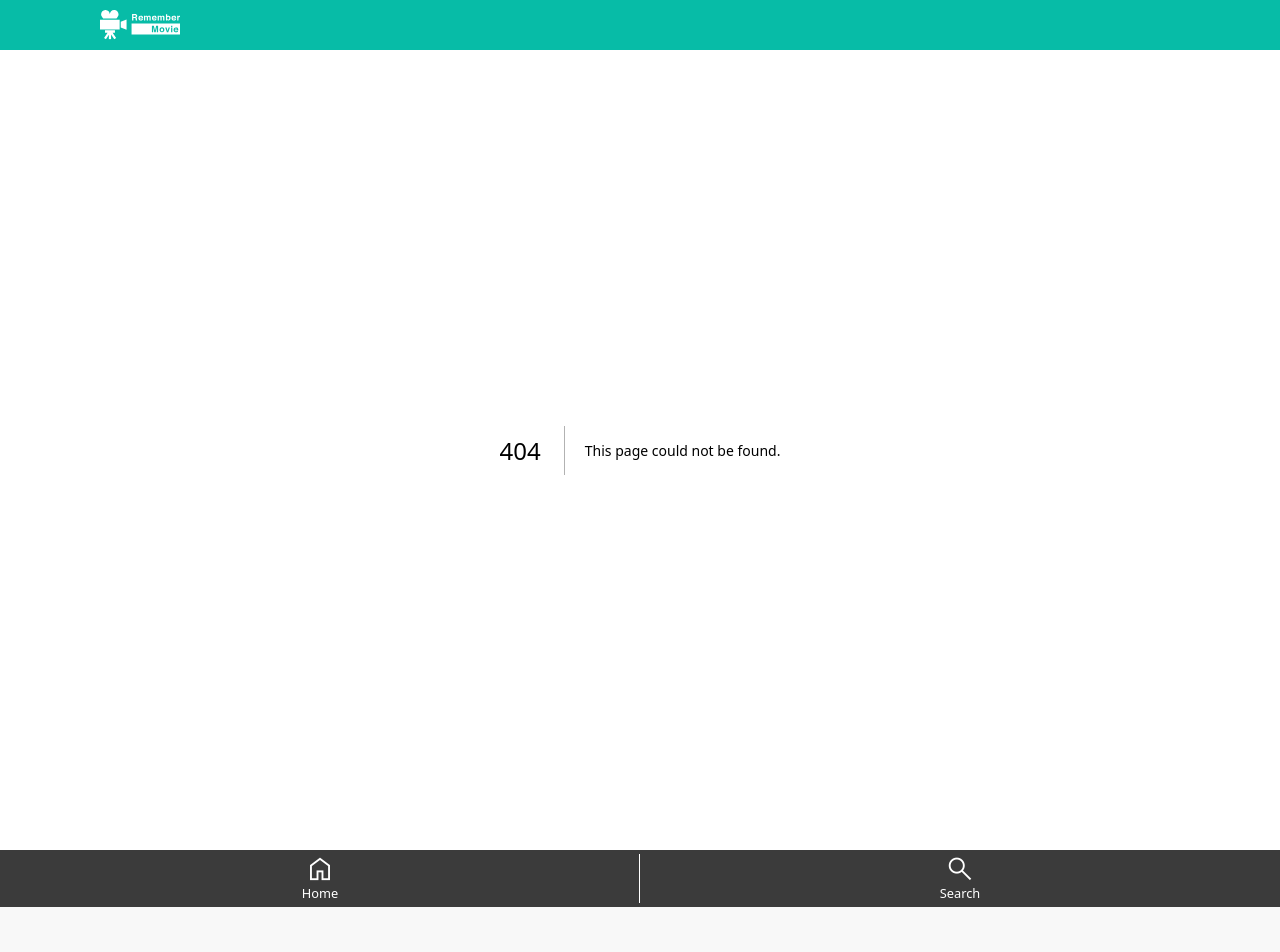
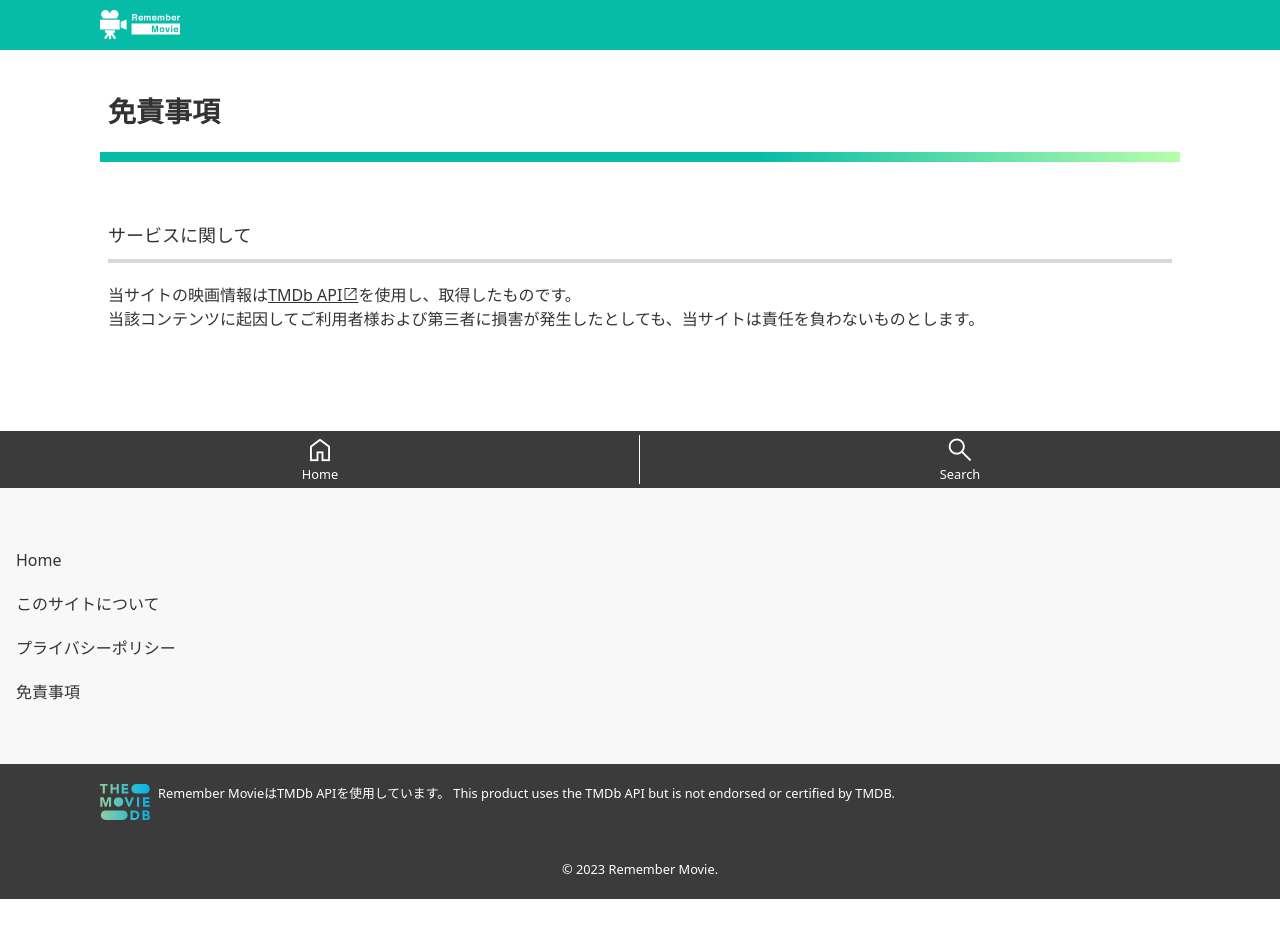
Before and after one commit to neru-ne/remember-movie-2023, a Next.js app: page /disclaimer in a window 1280 px wide. Before the commit this address had no page. Shown: the top 952 px of the page. After the commit the page ends 899 px from the top, so only its background shows below. Built offline with nearby package versions, Linux system fonts and the light colour scheme.

Commit message:
[add] Disclaimer

```diff
--- a/src/app/components/layouts/Footer.tsx
+++ b/src/app/components/layouts/Footer.tsx
@@ -49,8 +49,8 @@ export function Footer() {
             <div className='flex gap-2 items-start mb-10'>
               <img src="assets/images/tmdb_logo.svg" alt="tmdb" />
               <div className='text-sm'>
-                Remember MovieはTMDB APIを使用しています。
-                This product uses the TMDB API but is not endorsed or certified by TMDB.
+                Remember MovieはTMDb APIを使用しています。
+                This product uses the TMDb API but is not endorsed or certified by TMDB.
               </div>
             </div>
             <p className='text-center text-sm'>&copy; {new Date().getFullYear()}  Remember Movie.</p>
--- /dev/null
+++ b/src/app/disclaimer/page.tsx
@@ -0,0 +1,15 @@
+import { PageHeading } from "@/app/components/atoms/heading/PageHeading";
+import { SectionTitle } from "@/app/components/atoms/heading/SectionTitle";
+
+export default function Disclaimer() {
+
+  return (
+    <>
+      <PageHeading>免責事項</PageHeading>
+      <div className="pt-[60px] pb-[100px] px-2 inner">
+        <SectionTitle>サービスに関して</SectionTitle>
+        <p>当サイトの映画情報は<a href="https://www.themoviedb.org/" target="_blank" rel="noopener">TMDb API</a>を使用し、取得したものです。<br/>当該コンテンツに起因してご利用者様および第三者に損害が発生したとしても、当サイトは責任を負わないものとします。</p>
+      </div>
+    </>
+  )
+}
--- a/src/app/globals.css
+++ b/src/app/globals.css
@@ -150,6 +150,10 @@ body {
   @apply mt-10;
 }
 
+a:not(class)[target=_blank] {
+  @apply underline;
+}
+
 a:not(class)[target=_blank]::after {
   font-family: 'icomoon' !important;
   speak: never;
```
